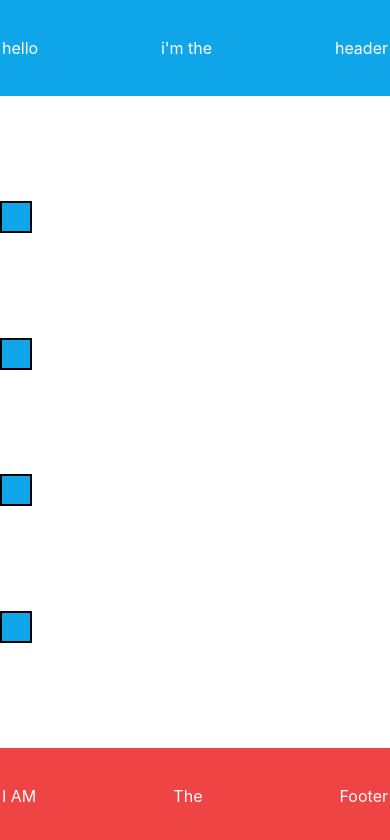
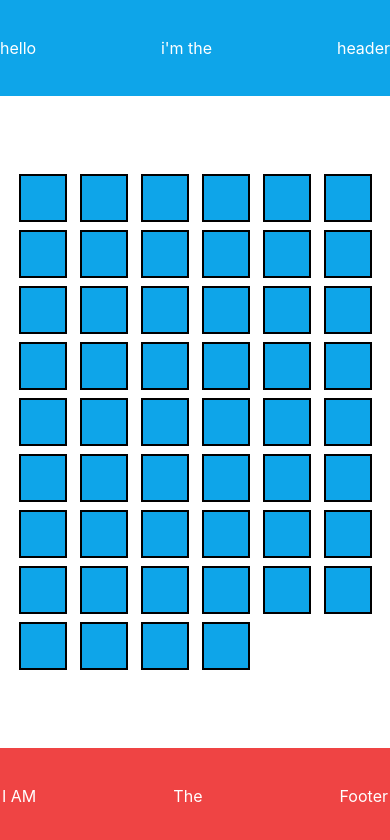
Before and after one commit to singapaul/26pairs, a Gatsby site: page / in a window 390 px wide. Built offline with nearby package versions, Linux system fonts and the light colour scheme; Gatsby itself is replaced by a stand-in of ours.

Commit message:
Basic Iphone SE layout

```diff
--- a/package.json
+++ b/package.json
@@ -28,12 +28,14 @@
     "postcss": "^8.4.24",
     "react": "^18.2.0",
     "react-dom": "^18.2.0",
+    "styled-components": "^5.3.11",
     "tailwindcss": "^3.3.2"
   },
   "devDependencies": {
     "@types/node": "^18.16.13",
     "@types/react": "^18.2.6",
     "@types/react-dom": "^18.2.4",
+    "@types/styled-components": "^5.1.26",
     "typescript": "^5.0.4"
   }
 }
--- a/src/components/Card/Card.tsx
+++ b/src/components/Card/Card.tsx
@@ -5,9 +5,11 @@ export type CardProps = {
   children?: ReactNode;
 };
 
+// @to-do pass the card a prop telling the component if you're playing classic (52) or premier league version (24)
+
 const Card = ({ children }: CardProps) => {
   return (
-    <div className="border-solid border-2 border-black bg-sky-500 h-8 w-8">
+    <div className="border-solid border-2 border-black bg-sky-500 h-12 w-12">
       {children}
     </div>
   );
--- a/src/components/Footer/Footer.tsx
+++ b/src/components/Footer/Footer.tsx
@@ -7,7 +7,7 @@ export type FooterProps = {
 
 const Footer = ({ children }: FooterProps) => {
   return (
-    <div className="flex justify-between items-center container border-solid border-2 border-red-500 bg-red-500 text-white h-24">
+    <div className="flex justify-between items-center border-solid border-2 border-red-500 bg-red-500 text-white min-h-20 h-24">
       {children}
     </div>
   );
--- a/src/components/Gameboard/Gameboard.tsx
+++ b/src/components/Gameboard/Gameboard.tsx
@@ -0,0 +1,18 @@
+import React from "react";
+import { ReactNode } from "react";
+
+export type GameboardProps = {
+  children?: ReactNode;
+};
+
+// @to-do pass the container a prop telling the component if you're playing classic (52) or premier league version (24)
+
+const Gameboard = ({ children }: GameboardProps) => {
+  return (
+    <div className="grid grid-cols-6 gap-2 w-full justify-items-center items-center p-4">
+      {children}
+    </div>
+  );
+};
+
+export default Gameboard;
--- a/src/components/Gameboard/index.ts
+++ b/src/components/Gameboard/index.ts
@@ -0,0 +1,2 @@
+export type { GameboardProps } from "./Gameboard";
+export { default } from "./Gameboard";
--- a/src/components/Header/Header.tsx
+++ b/src/components/Header/Header.tsx
@@ -8,7 +8,7 @@ export type HeaderProps = {
 
 const Header = ({ children, variant }: HeaderProps) => {
   return (
-    <div className="flex justify-between items-center container border-solid border-2 bg-sky-500 text-white border-sky-500 h-24">
+    <div className="w-full flex justify-between items-center bg-sky-500 text-white min-h-20 h-24">
       {children}
     </div>
   );
--- a/src/components/Layout/Layout.tsx
+++ b/src/components/Layout/Layout.tsx
@@ -7,7 +7,7 @@ export type LayoutProps = {
 
 const Layout = ({ children }: LayoutProps) => {
   return (
-    <div className="flex flex-col container h-full justify-between">
+    <div className="flex flex-col h-full w-full justify-between">
       {children}
     </div>
   );
--- a/src/pages/index.tsx
+++ b/src/pages/index.tsx
@@ -4,6 +4,7 @@ import Layout from "../components/Layout";
 import Header from "../components/Header";
 import Footer from "../components/Footer";
 import Card from "../components/Card";
+import Gameboard from "../components/Gameboard/Gameboard";
 
 const pageStyles = {
   color: "#232129",
@@ -20,10 +21,60 @@ const IndexPage: React.FC<PageProps> = () => {
           <p>i'm the</p>
           <p>header</p>
         </Header>
-        <Card />
-        <Card />
-        <Card />
-        <Card />
+        <Gameboard>
+          <Card />
+          <Card />
+          <Card />
+          <Card />
+          <Card />
+          <Card />
+          <Card />
+          <Card />
+          <Card />
+          <Card />
+          <Card />
+          <Card />
+          <Card />
+          <Card />
+          <Card />
+          <Card />
+          <Card />
+          <Card />
+          <Card />
+          <Card />
+          <Card />
+          <Card />
+          <Card />
+          <Card />
+          <Card />
+          <Card />
+          <Card />
+          <Card />
+          <Card />
+          <Card />
+          <Card />
+          <Card />
+          <Card />
+          <Card />
+          <Card />
+          <Card />
+          <Card />
+          <Card />
+          <Card />
+          <Card />
+          <Card />
+          <Card />
+          <Card />
+          <Card />
+          <Card />
+          <Card />
+          <Card />
+          <Card />
+          <Card />
+          <Card />
+          <Card />
+          <Card />
+        </Gameboard>
         <Footer>
           <p>I AM </p>
           <p>The</p>
```
Also changed, not shown: 1 other file.
